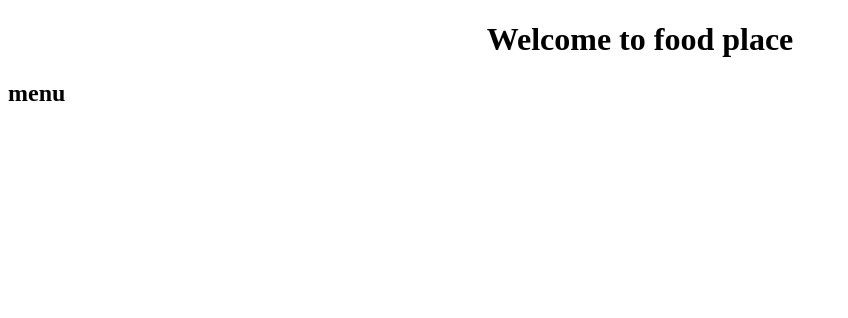
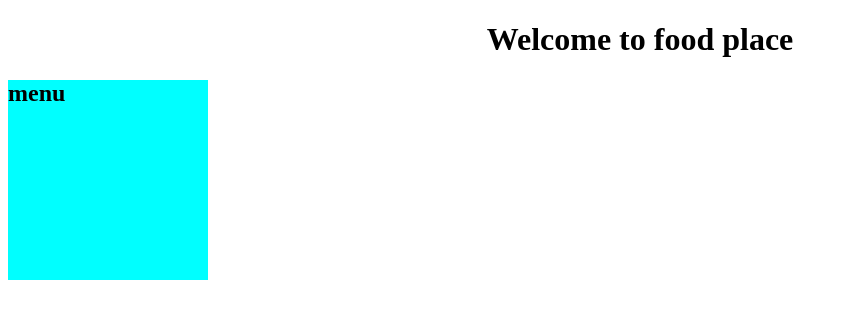
Before and after one commit to randomuser109/menu_odinproject, a plain HTML site: page index.html in a window 1280 px wide. Shown: the whole page, without its empty margins (0-848 px from the left). Drawn offline with Linux system fonts and the light colour scheme.

Commit message:
main.css

```diff
--- a/index.html
+++ b/index.html
@@ -9,7 +9,7 @@
 </head>
 <body>
     <h1>Welcome to food place</h1>
-    <div>
+    <div id="template">
         <h2>menu</h2>
     </div>
 </body>
--- a/main.css
+++ b/main.css
@@ -1,3 +1,10 @@
 h1 {
     text-align: center;
+
 }
+
+#template {
+    width: 200px;
+    height: 200px;
+    background-color: aqua;
+}
```
